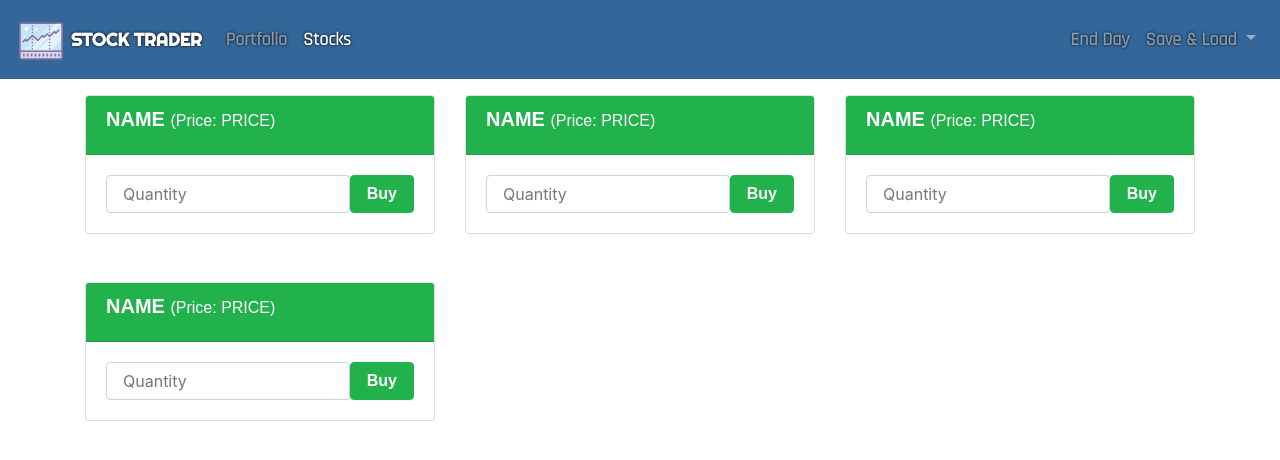
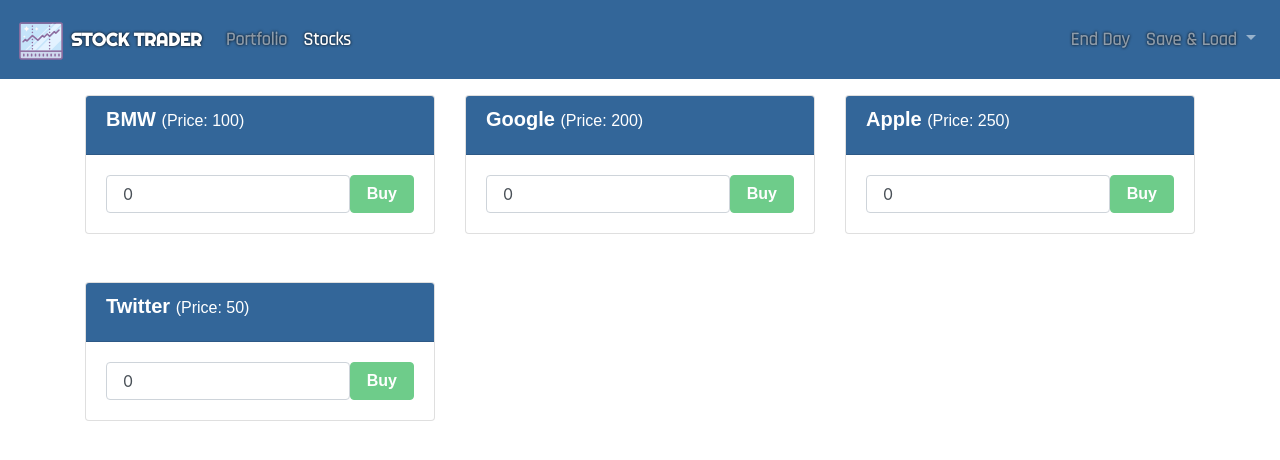
Before and after one commit to Belchenkov/stock_trader_vuejs, a Vue app: page /stocks in a window 1280 px wide. Shown: the top 460 px of the page. Built offline with nearby package versions, Linux system fonts and the light colour scheme; a web font is replaced by a local one.

Commit message:
Add Buy Button

```diff
--- a/src/components/stocks/Stock.vue
+++ b/src/components/stocks/Stock.vue
@@ -1,10 +1,10 @@
 <template>
     <div class="col-sm-6 col-md-4 mb-5">
       <div class="card">
-        <div class="card-header bg-success">
+        <div class="card-header bg-info">
           <h5 class="card-title text-white">
-              NAME
-              <small>(Price: PRICE)</small>
+              {{ stock.name }}
+              <small>(Price: {{ stock.price }})</small>
             </h5>
         </div>
         <div class="card-body d-flex justify-content-between">
@@ -13,14 +13,45 @@
                 type="number"
                 class="form-control"
                 placeholder="Quantity"
+                v-model="quantity"
               >
             </div>
             <div>
               <button
                 class="btn btn-success"
+                @click="buyStock"
+                :disabled="quantity <= 0"
               >Buy</button>
             </div>
           </div>
       </div>
     </div>
 </template>
+
+<script>
+  export default {
+    props: [
+      'stock'
+    ],
+    data () {
+      return {
+        quantity: 0
+      }
+    },
+    methods: {
+      buyStock () {
+        const order = {
+          stockId: this.stock.id,
+          stockPrice: this.stock.price,
+          quantity: this.quantity
+        };
+        console.log(order);
+
+      }
+    }
+  }
+</script>
+
+<style>
+
+</style>
--- a/src/components/stocks/Stocks.vue
+++ b/src/components/stocks/Stocks.vue
@@ -1,6 +1,6 @@
 <template>
   <div id="stocks" class="row">
-    <app-stock v-for="stock in stocks"></app-stock>
+    <app-stock v-for="stock in stocks" :stock="stock"></app-stock>
   </div>
 </template>
 
```
